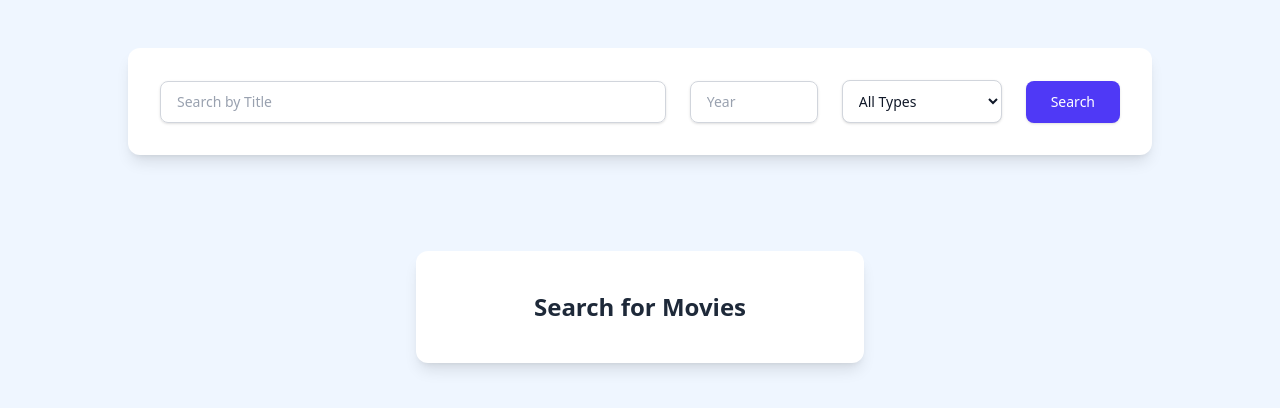
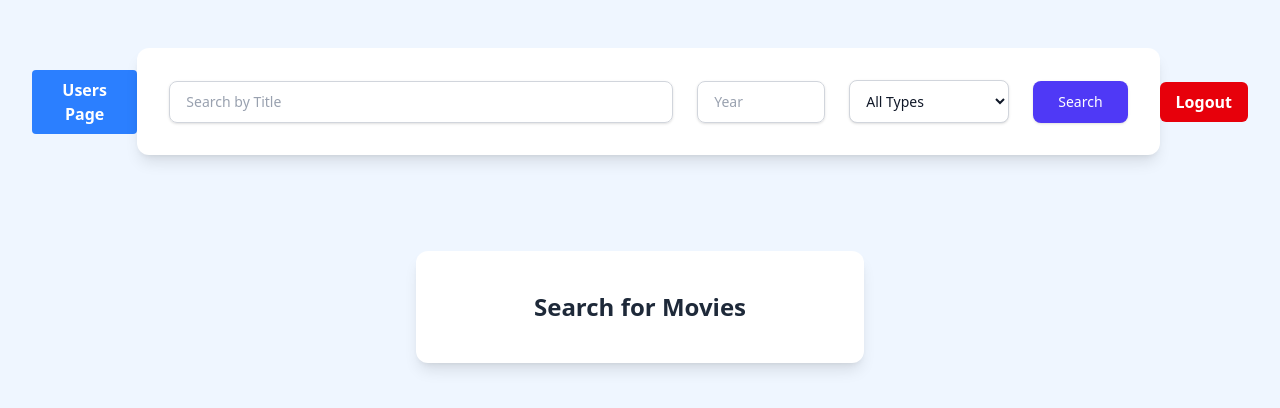
Before and after one commit to haridev4569/React-Standalone-App-1, a React (Vite) app in the folder client/: page / in a window 1280 px wide. Shown: the top 408 px of the page. Built offline with nearby package versions, Linux system fonts and the light colour scheme; sample sign-in values are in the browser's storage.

Commit message:
add logout, users button in moviesPage

```diff
--- a/client/src/components/MovieSearch.jsx
+++ b/client/src/components/MovieSearch.jsx
@@ -1,8 +1,13 @@
 import React from 'react';
 import { useForm } from 'react-hook-form';
 import { useMovie } from '../context/MovieContext';
+import { useAuth } from "../context/AuthContext";
+import { useNavigate } from 'react-router-dom';
 
 const MovieSearch = () => {
+
+  const { logout } = useAuth();
+  const navigate = useNavigate();
 
   const {
     register,
@@ -20,6 +25,7 @@ const MovieSearch = () => {
 
   return (
     <div className='bg-blue-50 flex items-center justify-center py-12 px-4 sm:px-6 lg:px-8'>
+      <button onClick={() => navigate('/users')} className='bg-blue-500 hover:bg-blue-700 text-white font-bold py-2 px-4 rounded'>Users Page</button>
       <div className='bg-white p-6 sm:p-8 rounded-xl shadow-lg w-full max-w-5xl mx-auto'>
         <form className='flex flex-wrap sm:flex-nowrap items-end gap-4 sm:gap-6' onSubmit={handleSubmit(onSubmit)}>
           <div className="flex-grow min-w-0">
@@ -71,6 +77,7 @@ const MovieSearch = () => {
           </div>
         </form>
       </div>
+      <button onClick={logout} className='px-4 py-2 bg-red-600 hover:bg-red-700 text-white font-semibold rounded-md focus:outline-none focus:ring-2 focus:ring-red-500 focus:ring-offset-2 transition ease-in-out duration-300'>Logout</button>
     </div>
   );
 }
```
